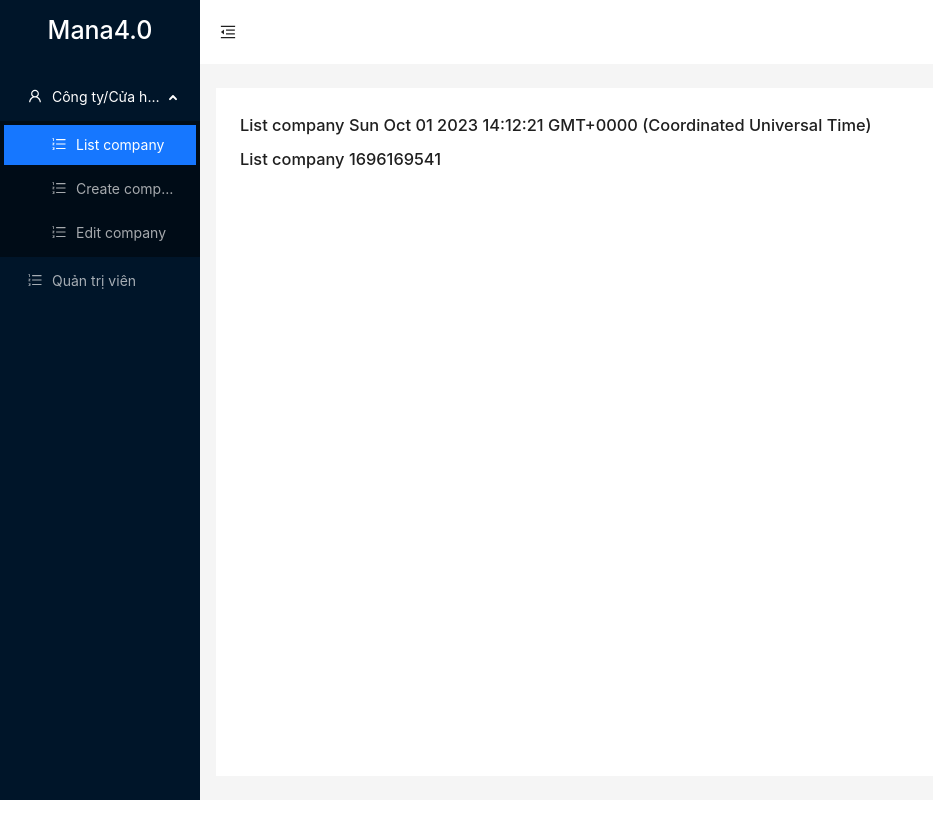
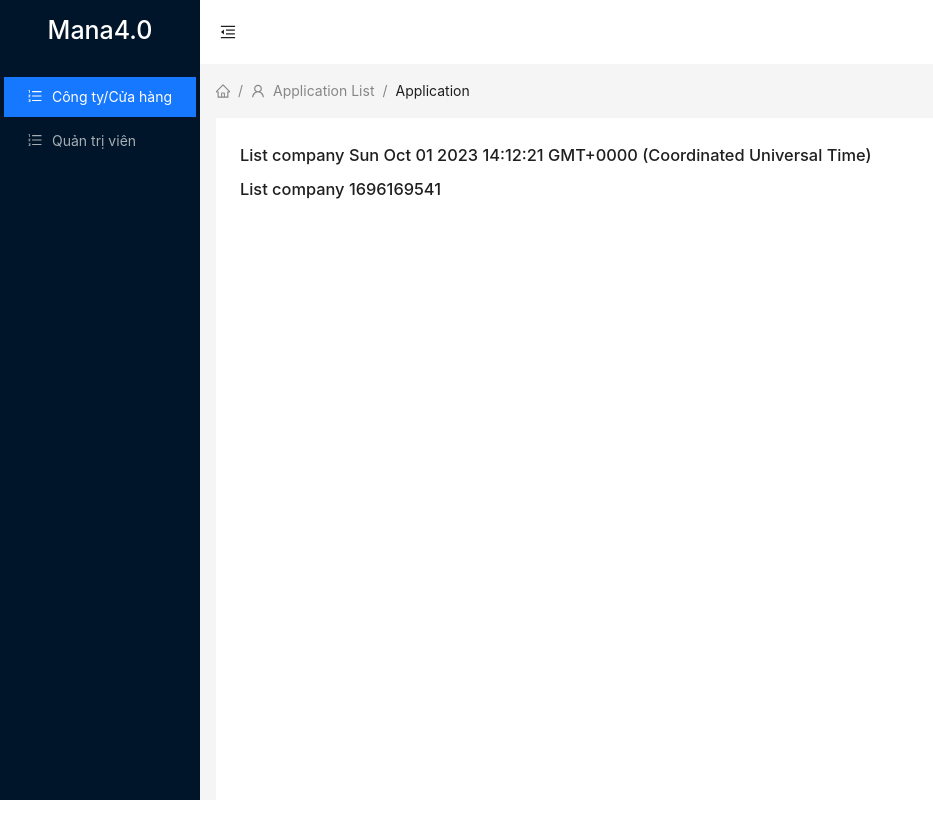
Before and after one commit to vovanmai/frontend-admin, a Vue app: page /companies/list in a window 1280 px wide. Shown: the top 838 px of the page, without its empty margins (0-933 px from the left). Before the commit the page ends 800 px from the top, so only its background shows below. Built offline with nearby package versions, Linux system fonts and the light colour scheme.

Commit message:
edit breadcr

```diff
--- a/src/components/layouts/MainLayout.vue
+++ b/src/components/layouts/MainLayout.vue
@@ -23,10 +23,22 @@
           @click="() => (state.collapsed = !state.collapsed)"
         />
       </a-layout-header>
-      <a-layout-content
-        :style="{ margin: '24px 16px', padding: '24px', background: '#fff', minHeight: '280px' }"
-      >
-        <router-view></router-view>
+      <a-layout-content>
+        <a-breadcrumb style="margin: 16px 16px">
+          <a-breadcrumb-item>
+            <home-outlined />
+          </a-breadcrumb-item>
+          <a-breadcrumb-item>
+            <user-outlined />
+            <a href="http://localhost:5173/companies/edit">
+              <span>Application List</span>
+            </a>
+          </a-breadcrumb-item>
+          <a-breadcrumb-item>Application</a-breadcrumb-item>
+        </a-breadcrumb>
+        <div :style="{ margin: '0px 16px', padding: '24px', background: '#fff', minHeight: '100%' }">
+          <router-view></router-view>
+        </div>
       </a-layout-content>
     </a-layout>
   </a-layout>
@@ -38,6 +50,7 @@
   const app = useAppStore()
   import {
     OrderedListOutlined,
+    HomeOutlined,
     UserOutlined,
     MenuUnfoldOutlined,
     MenuFoldOutlined,
@@ -46,7 +59,7 @@
   import { useAuthStore } from '@/stores/auth'
   const auth = useAuthStore()
   import mainRoutes from '../../router/main'
-  import { ref, reactive } from 'vue'
+  import { ref, reactive, watch } from 'vue'
   import { useRoute, useRouter } from "vue-router";
   const router = useRouter()
   const route = useRoute()
@@ -72,6 +85,11 @@
       state.openKeys = []
     }
   }
+
+  watch(() => route.name, () => {
+    console.log(route.name)
+  });
+
 </script>
 
 <style scoped>
--- a/src/router/main/company.js
+++ b/src/router/main/company.js
@@ -10,7 +10,7 @@ const routes = {
   component: EmptyLayout,
   meta: {
     name: 'Công ty/Cửa hàng',
-    showSubMenu: true
+    showSubMenu: false
   },
   children: [
     {
```
